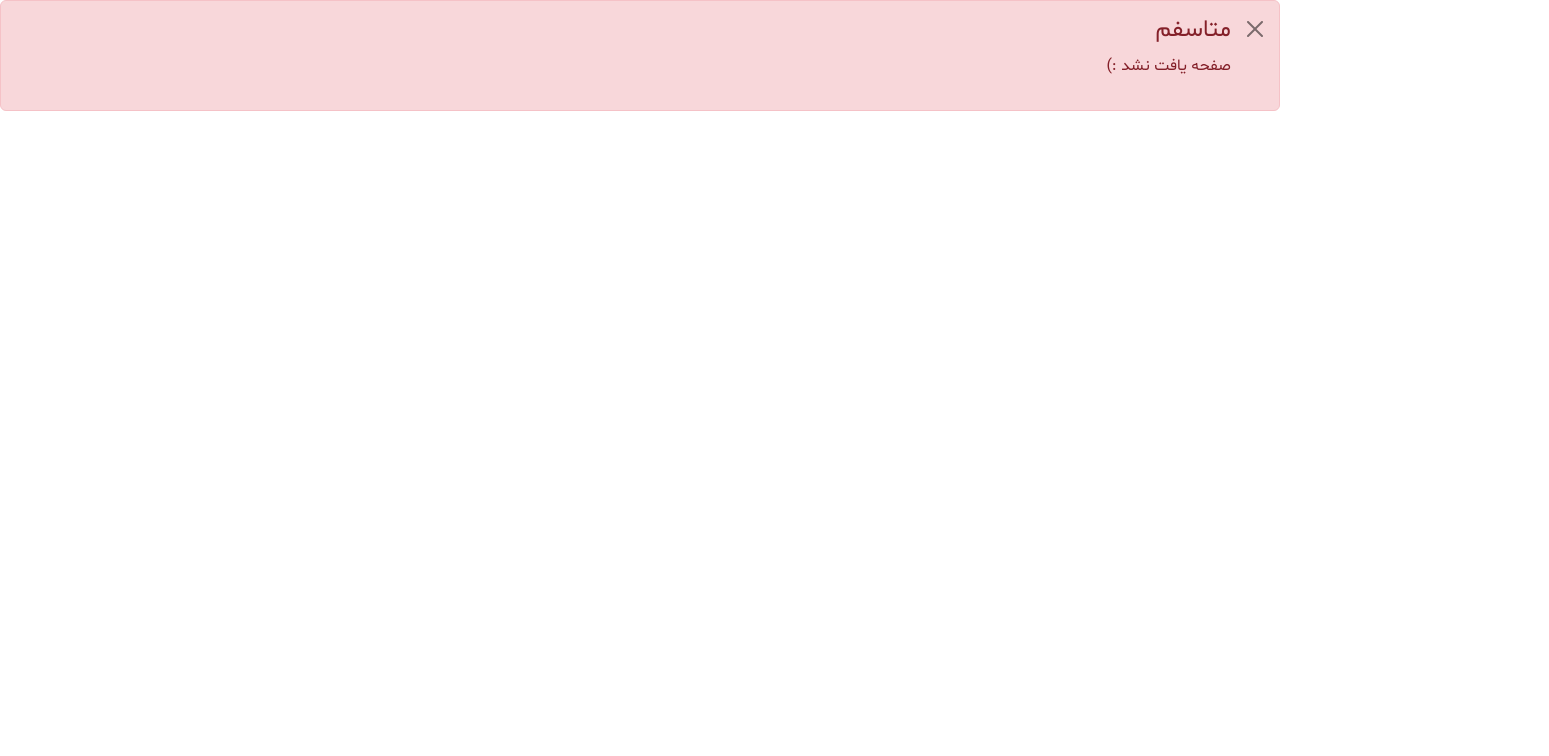
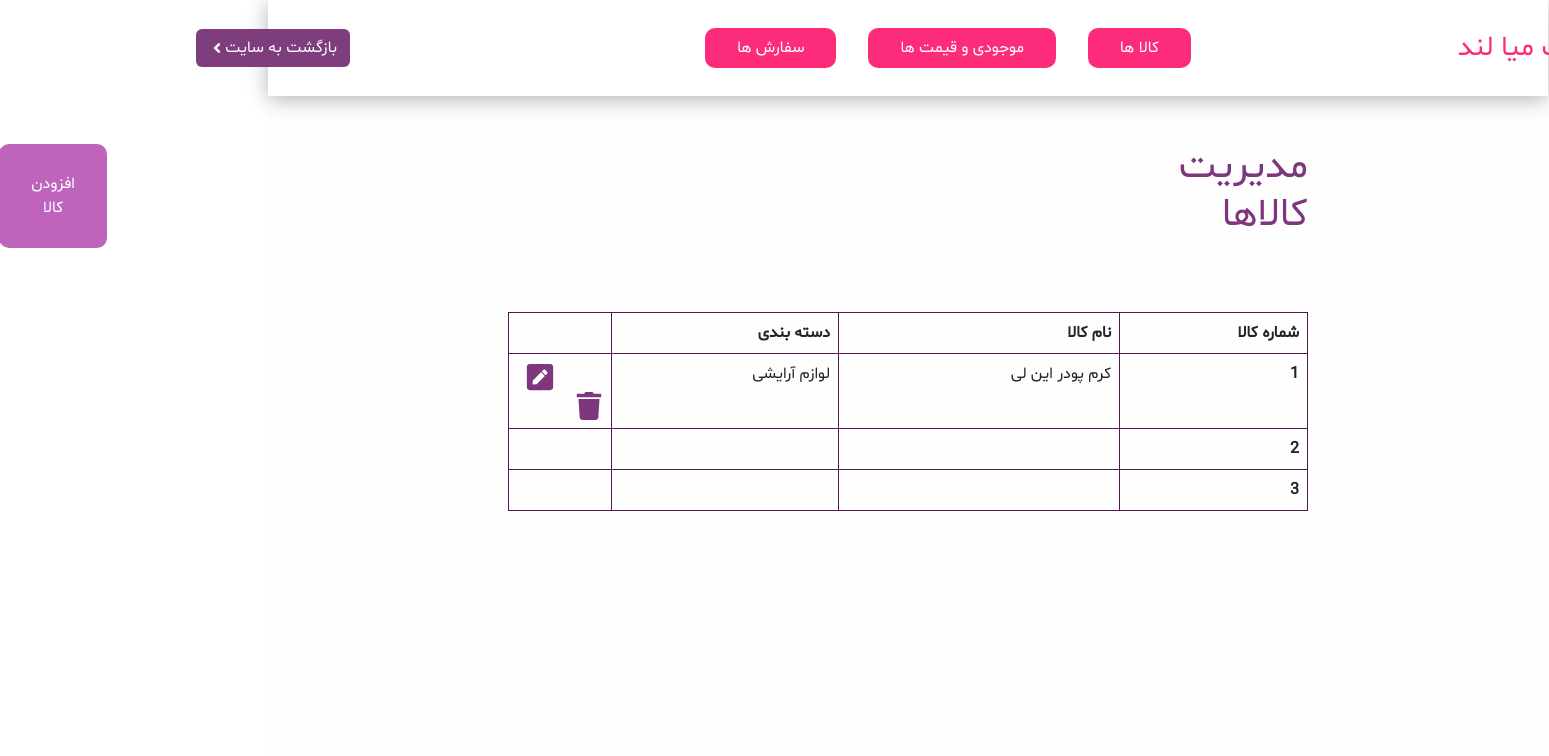
Before and after one commit to Kimiagoudarzi/maktab76-project-kimia-goudarzi, a React (Create React App) app in the folder my-project/: page /loginForm/admin/products in a window 1280 px wide. Shown: the top 756 px of the page, 1549 px wide, since content can reach past the window. Built offline with nearby package versions, Linux system fonts and the light colour scheme.

Commit message:
create table's of admin pages

```diff
--- a/my-project/src/components/product's card/Card.js
+++ b/my-project/src/components/product's card/Card.js
@@ -11,21 +11,21 @@ const ProductsCard = (props) => {
       <Row xs={1} md={3} className="g-4">
         {Array.from({ length: 6 }).map((_, idx) => (
           <Col>
-            {props.posts.map((item) => {
-              const { id, name, price } = item;
-              return (
-                <Card className="main-card" key={id}>
+            {/* {props.posts.map((item) => {
+              const { id, name, price } = item; */}
+
+                <Card className="main-card">
                   <Card.Img variant="top" src={pic2} />
                   <Card.Body>
-                    <Card.Text>{name}</Card.Text>
-                    <Card.Title>{price}</Card.Title>
+                    <Card.Text>name</Card.Text>
+                    <Card.Title>price</Card.Title>
                     <Button variant="secondary" className="btn-check-card">
                       جزئیات محصول
                     </Button>
                   </Card.Body>
                 </Card>
-              );
-            })}
+
+            {/* })} */}
           </Col>
         ))}
       </Row>
--- a/my-project/src/components/products/Cosmetic.js
+++ b/my-project/src/components/products/Cosmetic.js
@@ -1,28 +1,28 @@
-import { useState, useCallback, useEffect } from "react";
+// import { useState, useCallback, useEffect } from "react";
 import Card from "../product's card/Card";
 import Footer from "../../layout/userLayoute/footer/index";
 import NavBar from "../../layout/userLayoute/navbar/index";
-const COSMETIC_URL = "http://localhost:3000/cosmetic";
+// const COSMETIC_URL = "http://localhost:3000/cosmetic";
 
 
 const Cosmetic = () => {
-  const [name, setName] = useState("");
-  const [price, setPrice] = useState("");
-  const [post, setPost] = useState();
+  // const [name, setName] = useState("");
+  // const [price, setPrice] = useState("");
+  // const [post, setPost] = useState();
 
-  const fetchPost = useCallback(async () => {
-    try {
-      const response = await fetch(`${COSMETIC_URL}`);
-      const data = await response.json();
-      setPost(data);
-    } catch (error) {
-      console.log("error");
-    }
-  }, []);
+  // const fetchPost = useCallback(async () => {
+  //   try {
+  //     const response = await fetch(`${COSMETIC_URL}`);
+  //     const data = await response.json();
+  //     setPost(data);
+  //   } catch (error) {
+  //     console.log("error");
+  //   }
+  // }, []);
 
-  useEffect(() => {
-    fetchPost();
-  }, [fetchPost]);
+  // useEffect(() => {
+  //   fetchPost();
+  // }, [fetchPost]);
 
   return (
     <>
@@ -30,7 +30,7 @@ const Cosmetic = () => {
       <br />
       <br />
       <br />
-      <Card posts={post}/>
+      <Card/>
       <Footer />
     </>
   );
--- a/my-project/src/layout/adminLayout/navbar/index.js
+++ b/my-project/src/layout/adminLayout/navbar/index.js
@@ -15,7 +15,7 @@ const NavBar = () => {
           پنل مدیریت میا لند
         </Navbar.Brand>
         <ButtonGroup className=" admin-nav-items">
-          <Link to="/admin/products">
+          <Link to="/loginForm/admin/products">
             <button className="btn-admin-nav">کالا ها</button>
           </Link>
           <Link to="/admin/prices">
--- a/my-project/src/pages/adminPages/orders/Orders.js
+++ b/my-project/src/pages/adminPages/orders/Orders.js
@@ -1,14 +1,75 @@
-import React from 'react'
-import NavBar from '../../../layout/adminLayout/navbar';
+import React from "react";
+import NavBar from "../../../layout/adminLayout/navbar";
+import { MDBTable, MDBTableHead, MDBTableBody } from "mdb-react-ui-kit";
+import wave from "../../../assets/images/wave.png";
+import Form from "react-bootstrap/Form";
+import "./tableorder.css";
 
 const Orders = () => {
   return (
     <>
-        <NavBar/>
-        <div>
-          hiii order
+      <div className="order-admin-container">
+        <NavBar />
+        <div className="d-flex mt-5">
+          <h1 className="h1-admin-order">مدیریت سفارش ها</h1>
+          <Form className="d-flex checkbox-order">
+            <div
+              className="mb-3"
+              style={{ marginLeft: "2rem", fontSize: "19px" }}
+            >
+              <Form.Check
+                type="checkbox"
+                id="checkbox"
+                label="سفارش های در انتظار ارسال"
+              />
+            </div>
+            <div className="mb-3" style={{ fontSize: "19px" }}>
+              <Form.Check
+                type="checkbox"
+                id="checkbox"
+                label="سفارش های تحویل شده"
+              />
+            </div>
+          </Form>
         </div>
+        <div className="table-main">
+          <MDBTable bordered style={{ borderColor: "#521850" }}>
+            <MDBTableHead>
+              <tr>
+                <th scope="col">نام کاربر</th>
+                <th scope="col">مجموع مبلغ</th>
+                <th scope="col">زمان ثبت سفارش</th>
+                <th scope="col"></th>
+              </tr>
+            </MDBTableHead>
+            <MDBTableBody>
+              <tr>
+                <th scope="row">کیمیا گودرزی</th>
+                <td>150000</td>
+                <td>1401/05/09</td>
+
+                <td>
+                  <button className="btn-check-order">بررسی سفارش</button>
+                </td>
+              </tr>
+              <tr>
+                <th scope="row">کیمیا گودرزی</th>
+                <td></td>
+                <td></td>
+                <td></td>
+              </tr>
+              <tr>
+                <th scope="row">کیمیا گودرزی</th>
+                <td></td>
+                <td></td>
+                <td></td>
+              </tr>
+            </MDBTableBody>
+          </MDBTable>
+        </div>
+        <img src={wave} alt="wave" className="img-admin" />
+      </div>
     </>
-  )
-}
+  );
+};
 export default Orders;
--- /dev/null
+++ b/my-project/src/pages/adminPages/orders/tableorder.css
@@ -0,0 +1,29 @@
+.table-main {
+  margin: 4rem 15rem;
+}
+.h1-admin-order {
+  margin-right: 15rem;
+  color: #7e377c;
+}
+.order-admin-container {
+  height: 100vh;
+  width: 100vw;
+  background-color: #fffeff;
+}
+.img-admin {
+  margin-bottom: -48rem;
+  width: 40rem;
+}
+.checkbox-order {
+  margin-right: 40rem;
+  margin-top: 1rem;
+}
+.btn-check-order {
+  background-color: #fd2c7a;
+  border: 2px solid #fd2c7a;
+  color: #fffeff;
+  border-radius: 10px;
+  padding-left: 14px;
+  padding-right: 14px;
+  margin-right: 1rem;
+}
--- a/my-project/src/pages/adminPages/prices/Prices.js
+++ b/my-project/src/pages/adminPages/prices/Prices.js
@@ -1,14 +1,53 @@
-import React from 'react'
-import NavBar from '../../../layout/adminLayout/navbar';
+import React from "react";
+import NavBar from "../../../layout/adminLayout/navbar";
+import { MDBTable, MDBTableHead, MDBTableBody } from "mdb-react-ui-kit";
+import wave from "../../../assets/images/wave.png";
+import "./tableprice.css";
 
 const Prices = () => {
   return (
     <>
-        <NavBar/>
-        <div>
-          hiii price
+      <div className="price-admin-container">
+        <NavBar />
+        <div className="d-flex mt-5">
+          <h1 className="h1-admin-price">مدیریت موجودی و قیمت ها </h1>
+          <button className="btn-save-price">ذخیره</button>
         </div>
+        <div className="table-main">
+          <MDBTable bordered style={{ borderColor: "#521850" }}>
+            <MDBTableHead>
+              <tr>
+                <th scope="col">شماره کالا</th>
+                <th scope="col">نام کالا</th>
+                <th scope="col">قیمت</th>
+                <th scope="col">موجودی</th>
+              </tr>
+            </MDBTableHead>
+            <MDBTableBody>
+              <tr>
+                <th scope="row">1</th>
+                <td>کرم پودر این لی </td>
+                <td>150000</td>
+                <td>12</td>
+              </tr>
+              <tr>
+                <th scope="row">2</th>
+                <td></td>
+                <td></td>
+                <td></td>
+              </tr>
+              <tr>
+                <th scope="row">3</th>
+                <td></td>
+                <td></td>
+                <td></td>
+              </tr>
+            </MDBTableBody>
+          </MDBTable>
+        </div>
+        <img src={wave} alt="wave" className="img-admin" />
+      </div>
     </>
-  )
-}
+  );
+};
 export default Prices;
--- /dev/null
+++ b/my-project/src/pages/adminPages/prices/tableprice.css
@@ -0,0 +1,25 @@
+.table-main {
+  margin: 4rem 15rem;
+}
+.h1-admin-price {
+  margin-right: 15rem;
+  color: #7e377c;
+}
+.price-admin-container {
+  height: 100vh;
+  width: 100vw;
+  background-color: #fffeff;
+}
+.img-admin {
+  margin-bottom: -45rem;
+  width: 40rem;
+}
+.btn-save-price {
+  border: none;
+  background-color: #b141adcf;
+  margin-right: 50rem;
+  border-radius: 10px;
+  padding-left: 2rem;
+  padding-right: 2rem;
+  color: #fff;
+}
--- a/my-project/src/pages/adminPages/products/Products.js
+++ b/my-project/src/pages/adminPages/products/Products.js
@@ -1,14 +1,60 @@
-import React from 'react'
-import NavBar from '../../../layout/adminLayout/navbar';
+import React from "react";
+import "./table.css";
+import NavBar from "../../../layout/adminLayout/navbar";
+import { MDBTable, MDBTableHead, MDBTableBody } from "mdb-react-ui-kit";
+import { FaPenSquare, FaTrash } from "react-icons/fa";
+import { Link } from "react-router-dom";
+import wave from "../../../assets/images/wave.png";
 
 const Products = () => {
   return (
-    <>
-        <NavBar/>
-        <div>
-          hiii products
-        </div>
-    </>
-  )
-}
+    <div className="product-admin-container">
+      <NavBar />
+      <div className="d-flex mt-5">
+        <h1 className="h1-admin-product">مدیریت کالاها </h1>
+        <button className="btn-add-product">افزودن کالا</button>
+      </div>
+      <div className="table-main">
+        <MDBTable bordered style={{ borderColor: "#521850" }}>
+          <MDBTableHead>
+            <tr>
+              <th scope="col">شماره کالا</th>
+              <th scope="col">نام کالا</th>
+              <th scope="col">دسته بندی</th>
+              <th scope="col"></th>
+            </tr>
+          </MDBTableHead>
+          <MDBTableBody>
+            <tr>
+              <th scope="row">1</th>
+              <td>کرم پودر این لی </td>
+              <td>لوازم آرایشی</td>
+              <td>
+                <Link to="/eee">
+                  <FaPenSquare className="edit-icon-admin" />
+                </Link>
+                <Link to="/eee">
+                  <FaTrash className="trash-icon-admin" />
+                </Link>
+              </td>
+            </tr>
+            <tr>
+              <th scope="row">2</th>
+              <td></td>
+              <td></td>
+              <td></td>
+            </tr>
+            <tr>
+              <th scope="row">3</th>
+              <td></td>
+              <td></td>
+              <td></td>
+            </tr>
+          </MDBTableBody>
+        </MDBTable>
+      </div>
+      <img src={wave} alt="wave" className="img-admin" />
+    </div>
+  );
+};
 export default Products;
--- /dev/null
+++ b/my-project/src/pages/adminPages/products/table.css
@@ -0,0 +1,36 @@
+.table-main {
+  margin: 4rem 15rem;
+}
+.edit-icon-admin {
+  font-size: 30px;
+  color: #7e377c;
+  margin-right: 3rem;
+  margin-left: 1rem;
+}
+.trash-icon-admin {
+  font-size: 28px;
+  color: #7e377c;
+  margin-left: -6rem;
+}
+.h1-admin-product {
+  margin-right: 15rem;
+  color: #7e377c;
+}
+.product-admin-container {
+  height: 100vh;
+  width: 100vw;
+  background-color: #fffeff;
+}
+.img-admin {
+  margin-bottom: -55rem;
+  width: 40rem;
+}
+.btn-add-product{
+  border: none;
+  background-color: #b141adcf;
+  margin-right: 67rem;
+  border-radius: 10px;
+  padding-left: 2rem;
+  padding-right: 2rem;
+  color: #fff;
+}
--- a/my-project/src/pages/login/index.js
+++ b/my-project/src/pages/login/index.js
@@ -55,7 +55,7 @@ const Login = () => {
                 required
               />
               <div className="text-center pt-1 mb-5 pb-1">
-                <Link to="/loginForm/admin">
+                <Link to="/loginForm/admin/products">
                   <button className="mb-4 w-100 gradient-custom-2" disabled={!isValid}>ورود</button>
                 </Link>
                 <a className="text-muted" href="#!">
--- a/my-project/src/routes/Routes.js
+++ b/my-project/src/routes/Routes.js
@@ -1,7 +1,7 @@
 import { Route, Routes } from "react-router-dom";
 import { BrowserRouter } from "react-router-dom";
 import Cart from "../pages/cart/index";
-import Admin from "../pages/adminPages/admin/index";
+// import Admin from "../pages/adminPages/admin/index";
 import Error404 from "../pages/errors/Error404";
 import Cosmetic from "../components/products/Cosmetic";
 import Hair from "../components/products/Hair";
@@ -25,8 +25,8 @@ const AppRoutes = () => {
         <Route path="/cart" element={<Cart />} />
         <Route path="/loginForm" element={<Login />} />
         <Route path="*" element={<Error404 />} />
-        <Route path="/loginForm/admin" element={<Admin/>}/>
-        <Route path="/admin/products" element={<Products />} />
+        {/* <Route path="/loginForm/admin" element={<Admin/>}/> */}
+        <Route path="/loginForm/admin/products" element={<Products />} />
         <Route path="/admin/prices" element={<Prices />} />
         <Route path="/admin/orders" element={<Orders />} />
       </Routes>
```
Also changed, not shown: my-project/src/assets/images/wave.png (added).
